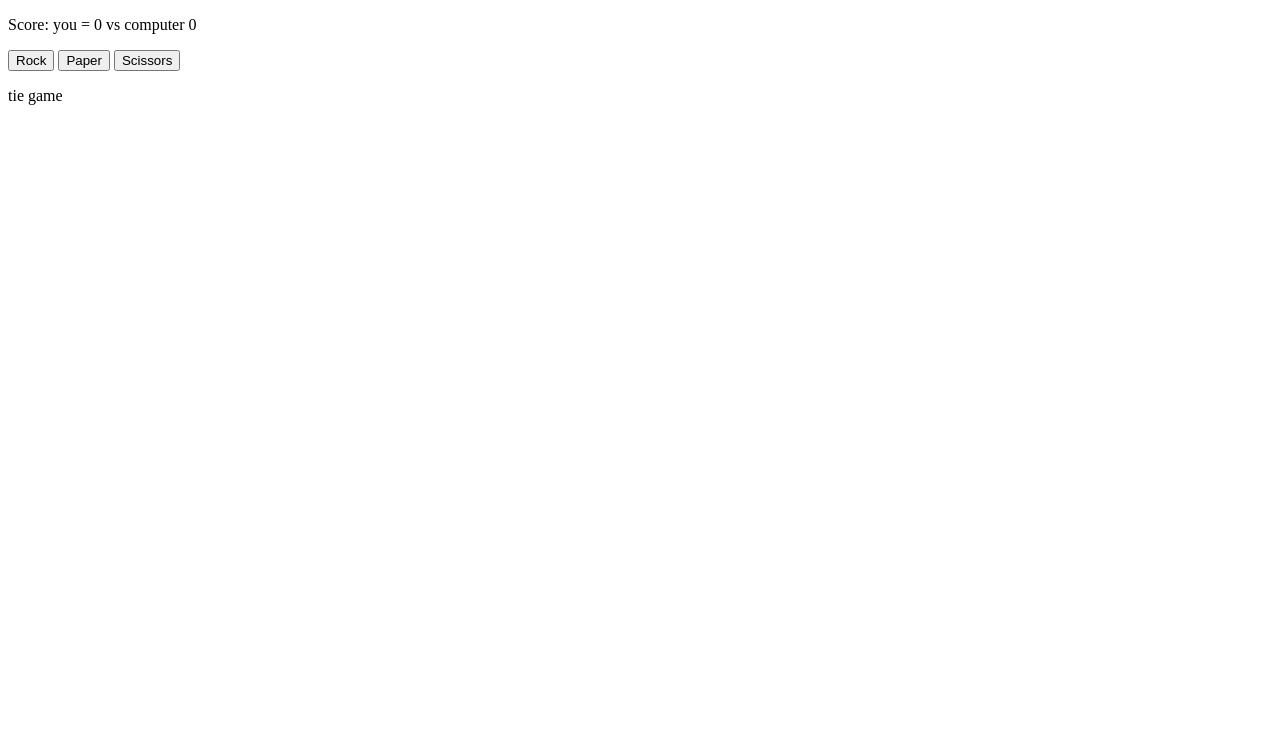
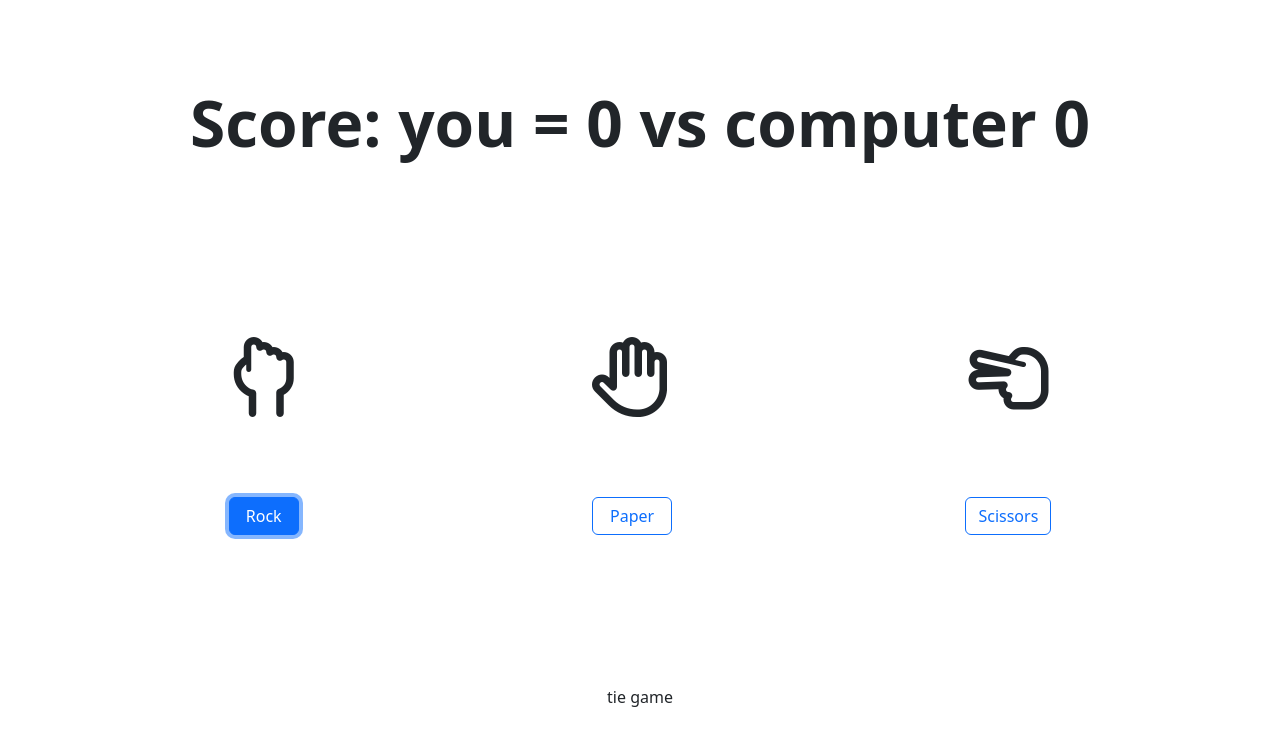
Before and after one commit to aliyetgin/Rock-Paper-Scissors, a plain HTML site: page index.html in a window 1280 px wide. Both pictures are taken after a click on the button "Rock". Drawn offline with nearby package versions, Linux system fonts and the light colour scheme.

Commit message:
Style done

```diff
--- a/index.html
+++ b/index.html
@@ -5,19 +5,34 @@
     <meta http-equiv="X-UA-Compatible" content="IE=edge">
     <meta name="viewport" content="width=device-width, initial-scale=1.0">
     <title>Document</title>
+    <link rel="stylesheet" href="style.css">
+    <link href="https://cdn.jsdelivr.net/npm/bootstrap@5.2.0/dist/css/bootstrap.min.css" rel="stylesheet" integrity="sha384-gH2yIJqKdNHPEq0n4Mqa/HGKIhSkIHeL5AyhkYV8i59U5AR6csBvApHHNl/vI1Bx" crossorigin="anonymous">
+    <script src="https://kit.fontawesome.com/a6dd37e455.js" crossorigin="anonymous"></script>
     <script src="index.js" defer></script>
 </head>
 <body>
     <div id="score-div">
 
     </div>
-    <div>
-        <button>Rock</button>
-        <button>Paper</button>
-        <button>Scissors</button>
+    <div class="container">
+        <div class="rock">
+            <i class="fa-regular fa-hand-back-fist fa-5x"></i>
+            <button class="btn btn-outline-primary">Rock</button>
+        </div>
+        <div class="paper">
+            <i class="fa-regular fa-hand fa-5x"></i>
+            <button class="btn btn-outline-primary" >Paper</button>
+        </div>
+        <div class="scissors">
+            <i class="fa-regular fa-hand-scissors fa-5x"></i>
+            <button class="btn btn-outline-primary">Scissors</button>
+        </div>
+
     </div>
     <div id="display-div">
 
     </div>
+
+    <script src="https://cdn.jsdelivr.net/npm/bootstrap@5.2.0/dist/js/bootstrap.bundle.min.js" integrity="sha384-A3rJD856KowSb7dwlZdYEkO39Gagi7vIsF0jrRAoQmDKKtQBHUuLZ9AsSv4jD4Xa" crossorigin="anonymous"></script>
 </body>
 </html>
--- a/index.js
+++ b/index.js
@@ -61,8 +61,9 @@ function playRound(event){
             playerWinCount++;
         }
     }
+
+    displayScore();
     isOver();
-    displayScore();
 }
 
 const sc_div = document.getElementById("score-div");
@@ -70,6 +71,7 @@ const score = document.createElement("p");
 
 function displayScore(){
   score.textContent = `Score: you = ${playerWinCount} vs computer ${computerWinCount}`;
+  score.classList.add("score");
   sc_div.textConten = "";
   sc_div.appendChild(score);
 }
@@ -78,9 +80,15 @@ function isOver(){
     if(playerWinCount === 5 ||  computerWinCount === 5){
       buttons.forEach(btn => btn.removeEventListener("click", playRound));
 
-      const winner = playerWinCount === 5 ? "you" : "computer";
+      const winner = playerWinCount === 5 ? "You" : "Computer";
       const announcement = document.createElement("p");
       announcement.textContent = `${winner} won!!`;
-      div.appendChild(announcement);
+      if(winner === "You"){
+        announcement.style.color = "#5BB318";
+      } else {
+        announcement.style.color = "#FF1E00";
+      }
+      announcement.classList.add("announcement");
+      sc_div.appendChild(announcement);
     }
 }
--- /dev/null
+++ b/style.css
@@ -0,0 +1,35 @@
+body, html {
+    margin: 0;
+    padding: 0;
+    width: 100%;
+    min-height: 100vh;
+    display: flex;
+    flex-direction: column;
+    justify-content: space-around;
+    align-items: center;
+
+}
+
+.container{
+    display: flex;
+    justify-content: space-around;
+    width: 70%;
+}
+
+
+.rock, .paper, .scissors{
+    display: flex;
+    flex-direction: column;
+    text-align: center;
+    gap: 5em;
+}
+
+.score{
+    font-weight: bold;
+    font-size: 4em;
+}
+
+.announcement{
+    text-align: center;
+    font-size: 2em;
+}
```
